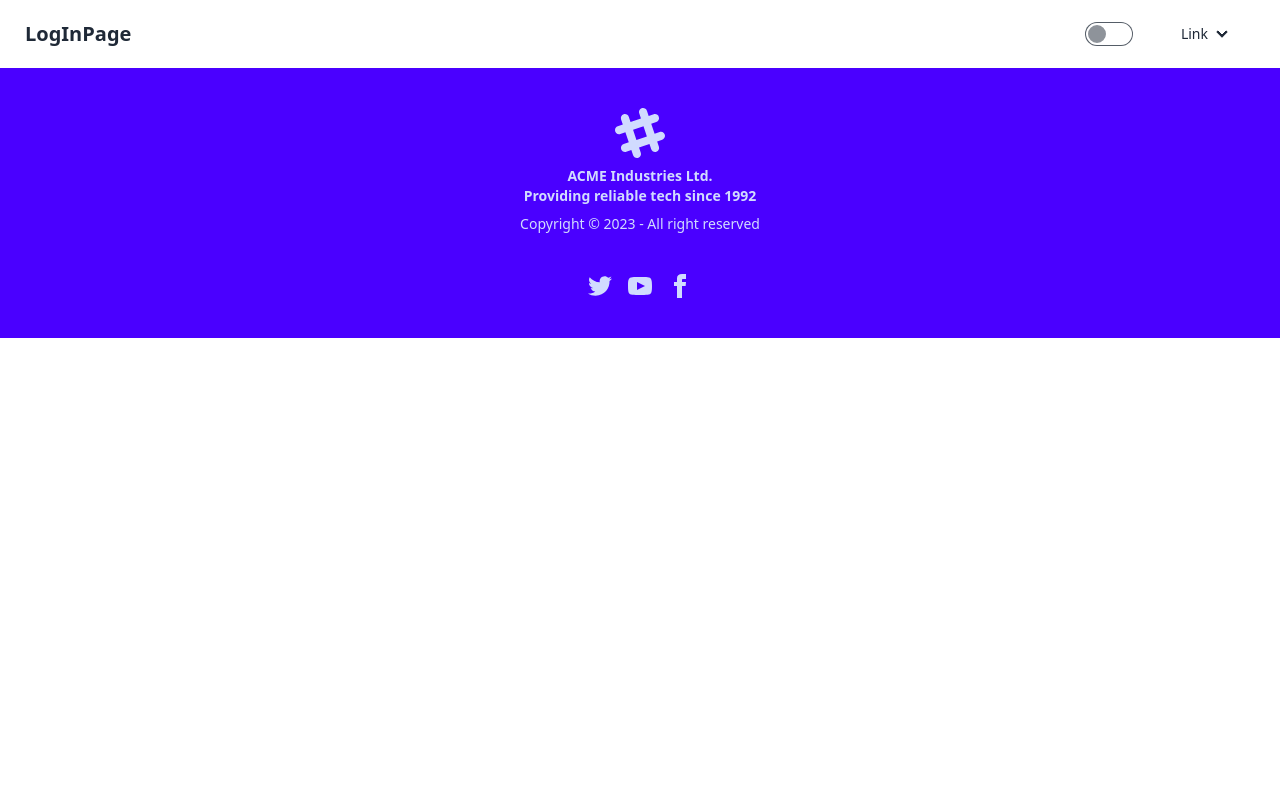
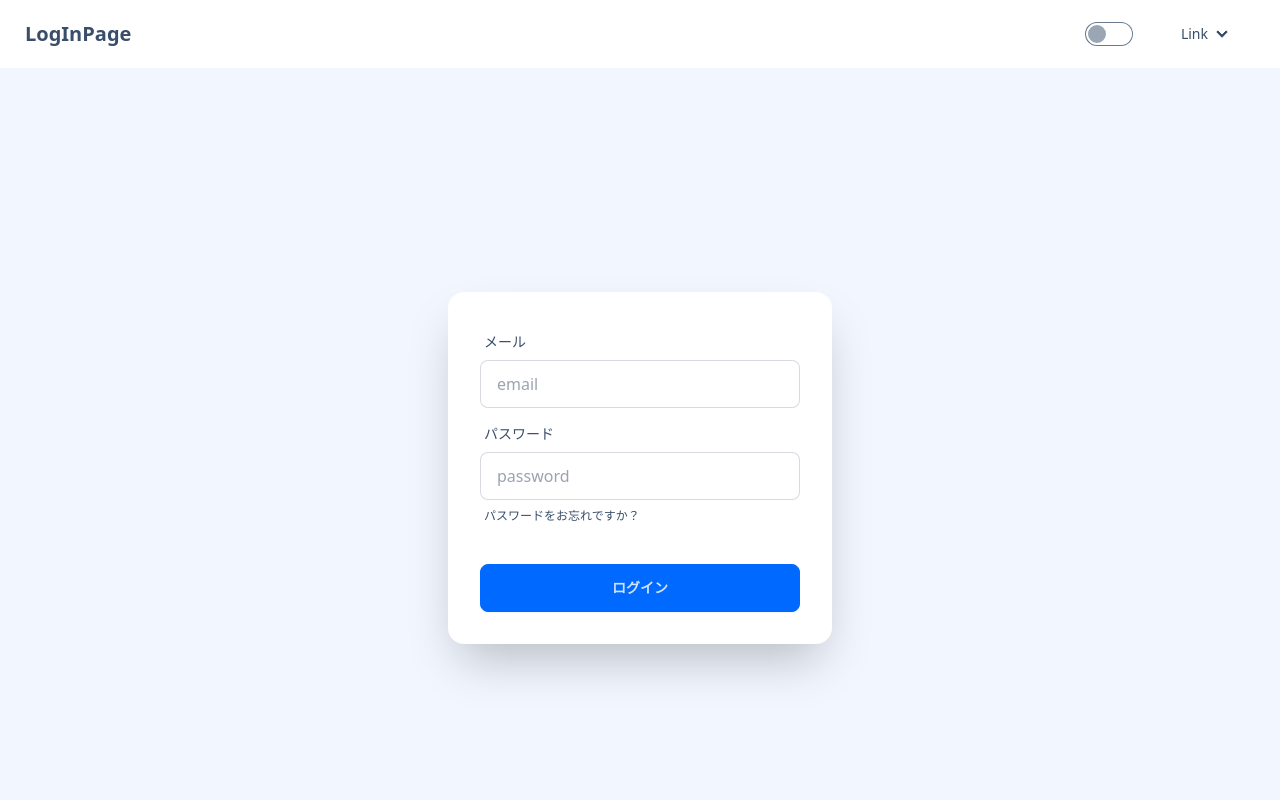
Before and after one commit to cocolemon619/wpfinal, a Next.js app: page /login in a window 1280 px wide. Shown: the top 800 px of the page. Built offline with nearby package versions, Linux system fonts and the light colour scheme.

Commit message:
ログイン機能実装

```diff
--- a/package.json
+++ b/package.json
@@ -10,9 +10,13 @@
   },
   "dependencies": {
     "@prisma/client": "^5.7.0",
+    "@types/express": "^4.17.21",
+    "body-parser": "^1.20.2",
+    "express": "^4.18.2",
     "next": "14.0.4",
     "react": "^18",
     "react-dom": "^18",
+    "react-router-dom": "^6.21.1",
     "sqlite3": "^5.1.6"
   },
   "devDependencies": {
--- a/src/components/Find.tsx
+++ b/src/components/Find.tsx
@@ -40,7 +40,7 @@ const Find = () => {
             <button className="btn btn-primary m-1" onClick={handleButtonClick}>
                 Send
             </button>
-            {result && <p>id: {result.id}</p>}
+            {/* {result && <p>id: {result.id}</p>} */}
             {result && <p>pass: {result.password}</p>}
         </div>
     );
--- a/src/components/Header.tsx
+++ b/src/components/Header.tsx
@@ -39,12 +39,11 @@ const Header = ({ title }: HeaderProps) => {
     };
 
     return (
-        <div className="navbar bg-base-100 sticky top-0">
+        <div className="navbar bg-base-100 sticky top-0 z-10">
             <div className="flex-1">
                 <a className="btn btn-ghost text-xl">{title}</a>
             </div>
-            <input type="checkbox" value="halloween" className="toggle theme-controller" />
-
+            <input type="checkbox" value="night" className="toggle theme-controller" />
             <div className="flex-none">
                 <ul className="menu menu-horizontal px-8">
                     <li>
--- a/src/components/LoginForm.tsx
+++ b/src/components/LoginForm.tsx
@@ -1,4 +1,4 @@
-import React, { useState } from 'react';
+import React, { useState, useEffect } from 'react';
 import { PrismaClient } from '@prisma/client';
 
 const prisma = new PrismaClient();
@@ -8,14 +8,95 @@ interface UserData {
     name: string;
     mail: string;
     password: string;
+    error: null;
+
 }
 
+// ... (既存のコード)
+
 const LoginForm = () => {
-    return(
-        <div>
+    const [email, setEmail] = useState('');
+    const [password, setPassword] = useState('');
+    const [result, setResult] = useState<UserData | null>(null);
 
+    const handleButtonClick = async (event: React.MouseEvent<HTMLButtonElement>) => {
+        event.preventDefault();
+        try {
+            const response = await fetch(`/api/server`, {
+                method: 'POST',
+                headers: {
+                    'Content-Type': 'application/json',
+                },
+                body: JSON.stringify({ email, password }),
+            });
+            const user = await response.json();
+            setResult(user);
+            if (user.id) {
+                // ユーザー情報をcookieに保存
+                document.cookie = `userId=${user.id};`;
+                document.cookie = `userName=${user.name};`;
+                document.cookie = `userMail=${user.mail};`;
+
+                // ログイン後のページに遷移
+                // window.location.replace("home")
+            }
+            console.log(user);
+            console.log(user.id);
+            console.log(result);
+
+        } catch (error) {
+            console.error('サーバーからデータの取得エラー:', error);
+        }
+    };
+
+    return (
+        <div className="hero min-h-screen bg-base-200">
+            {/* ... (既存のコード) */}
+            {result && result.error && <p className="text-red-500">{result.error}</p>}
+            {result && <p className="text-green-500">pass:{result.id}</p>}
+            <div className="card shrink-0 w-full max-w-sm shadow-2xl bg-base-100">
+                <form className="card-body">
+                    {/* ... (既存のコード) */}
+                    <div className="form-control">
+                        <label className="label">
+                            <span className="label-text">メール</span>
+                        </label>
+                        <input
+                            type="mail"
+                            placeholder="email"
+                            className="input input-bordered"
+                            value={email}
+                            onChange={(e) => setEmail(e.target.value)}
+                            required
+                        />
+                    </div>
+                    <div className="form-control">
+                        <label className="label">
+                            <span className="label-text">パスワード</span>
+                        </label>
+                        <input
+                            type="password"
+                            placeholder="password"
+                            className="input input-bordered"
+                            value={password}
+                            onChange={(e) => setPassword(e.target.value)}
+                            required
+                        />
+                        <label className="label">
+                            <a href="#" className="label-text-alt link link-hover">
+                                パスワードをお忘れですか？
+                            </a>
+                        </label>
+                    </div>
+                    <div className="form-control mt-6">
+                        <button className="btn btn-primary" onClick={handleButtonClick}>
+                            ログイン
+                        </button>
+                    </div>
+                </form>
+            </div>
         </div>
-    )
-}
+    );
+};
 
 export default LoginForm;
--- /dev/null
+++ b/src/pages/api/server.ts
@@ -0,0 +1,28 @@
+import { PrismaClient } from '@prisma/client';
+
+const prisma = new PrismaClient();
+
+export default async function handler(req, res) {
+    if (req.method === 'POST') {
+        const { email, password } = req.body;
+        console.log('リクエストボディ:', req.body);
+
+        try {
+            const user = await prisma.user.findUnique({
+                where: {
+                    mail:email,
+                    password,
+                },
+            });
+
+            // res.status(201).json({ success: true, user });
+            res.json(user);
+            console.log(user);
+        } catch (error) {
+            console.error('ログインエラー:', error);
+            res.status(500).json({ success: false, error: 'ログインに失敗しました' });
+        }
+    } else {
+        res.status(405).json({ success: false, error: 'メソッドが許可されていません' });
+    }
+}
--- /dev/null
+++ b/src/pages/api/signup.tsx
@@ -0,0 +1,25 @@
+import { PrismaClient } from '@prisma/client';
+
+const prisma = new PrismaClient();
+
+export default async function handler(req, res) {
+    if (req.method === 'POST') {
+        const { name, mail, password } = req.body;
+
+        try {
+            const user = await prisma.user.create({
+                data: {
+                    name,
+                    mail,
+                    password,
+                },
+            });
+
+            res.status(201).json({ success: true, user });
+        } catch (error) {
+            res.status(500).json({ success: false, error: 'ユーザーの作成に失敗しました' });
+        }
+    } else {
+        res.status(405).json({ success: false, error: 'メソッドが許可されていません' });
+    }
+}
--- a/src/pages/index.tsx
+++ b/src/pages/index.tsx
@@ -9,19 +9,13 @@ import Link from "next/link";
 const Start = () => {
   return (
     <div>
-      {/* <Header title="Let's begin!!" /> */}
+      <Header title="Let's begin!!" />
+      <button className="btn">
+        <Link href="./login">Button</Link>
+        <svg xmlns="http://www.w3.org/2000/svg" className="h-6 w-6" fill="none" viewBox="0 0 24 24" stroke="currentColor"><path strokeLinecap="round" strokeLinejoin="round" strokeWidth="2" d="M4.318 6.318a4.5 4.5 0 000 6.364L12 20.364l7.682-7.682a4.5 4.5 0 00-6.364-6.364L12 7.636l-1.318-1.318a4.5 4.5 0 00-6.364 0z" /></svg>
+      </button>
       <div className="w-100 flex h-96 flex justify-center">
         <span className="loading loading-infinity loading-lg"></span>
-        {/* <span className="loading loading-ring loading-lg"></span>
-        <span className="loading loading-ring loading-lg"></span>
-        <span className="loading loading-ring loading-lg"></span>
-        <span className="loading loading-ring loading-lg"></span>
-        <span className="loading loading-ring loading-lg"></span>
-        <span className="loading loading-ring loading-lg"></span>
-        <span className="loading loading-ring loading-lg"></span>
-        <span className="loading loading-ring loading-lg"></span>
-        <span className="loading loading-ring loading-lg"></span>
-        <span className="loading loading-ring loading-lg"></span> */}
       </div>
       <Footer />
     </div>
--- /dev/null
+++ b/src/pages/signup.tsx
@@ -0,0 +1,65 @@
+import React from "react";
+import Link from "next/link";
+import { useState } from "react";
+import { useRouter } from "next/router";
+
+const SignUp = () => {
+    const [name, setUsername] = useState('');
+    const [mail, setMail] = useState('');
+    const [password, setPassword] = useState('');
+
+    const handleSignup = async (e) => {
+        e.preventDefault();
+
+        try {
+            const response = await fetch('/api/signup', {
+                method: 'POST',
+                headers: {
+                    'Content-Type': 'application/json',
+                },
+                body: JSON.stringify({ name, mail, password }),
+            });
+
+            if (response.ok) {
+                console.log('ユーザーが登録されました');
+                window.location.replace("home")
+            } else {
+                console.error('ユーザーの登録に失敗しました');
+            }
+        } catch (error) {
+            console.error('エラーが発生しました:', error);
+        }
+    };
+
+
+    return (
+        <div className="bg-[url('/img/kv_3.jpg')] flex items-center justify-center min-h-screen relative z-10 bg-center bg-cover">
+            <div className="card w-96 bg-[#ffffff]/60 shadow-xl">
+                <div className="card-body items-center text-center">
+                    <div className="max-w-md w-full p-6">
+                        <h1 className="text-3xl font-semibold mb-6 text-black text-center">新規登録</h1>
+                        <h1 className="text-sm font-semibold mb-6 text-gray-500 text-center">Welcome to KIT Message Borad</h1>
+                        <form action="#" method="POST" className="space-y-4" onSubmit={handleSignup}>
+                            <div>
+                                <input type="text" required id="name" placeholder="ユーザーネーム" className="input input-bordered w-full max-w-xs" value={name} onChange={(e) => setUsername(e.target.value)} />
+                            </div>
+                            <div>
+                                <input type="text" required id="mail" placeholder="メールアドレス" className="input input-bordered w-full max-w-xs" value={mail} onChange={(e) => setMail(e.target.value)} />
+                            </div>
+                            <div>
+                                <input type="password" required id="password" placeholder="パスワード" className="input input-bordered w-full max-w-xs" value={password} onChange={(e) => setPassword(e.target.value)} />
+                            </div>
+                            <div>
+                                <button type="submit" className="w-full btn btn-neutral">Sign Up</button>
+                            </div>
+                        </form>
+                        <div className="mt-4 text-sm text-gray-600 text-center">
+                            <p>アカウントをお持ちですか？ <Link href="/login" className="text-blue-600 hover:underline leading-10">ログイン</Link></p>
+                        </div>
+                    </div>
+                </div>
+            </div>
+        </div>
+    );
+};
+export default SignUp;
--- a/tailwind.config.js
+++ b/tailwind.config.js
@@ -10,6 +10,6 @@ module.exports = {
     },
     plugins: [require("daisyui")],
     daisyui: {
-      themes: ["light", "halloween"],
+      themes: ["winter", "coffee", "halloween", "night"],
     }
   }
```
Also changed, not shown: 2 other files (tests, documents, lock files or other folders).
